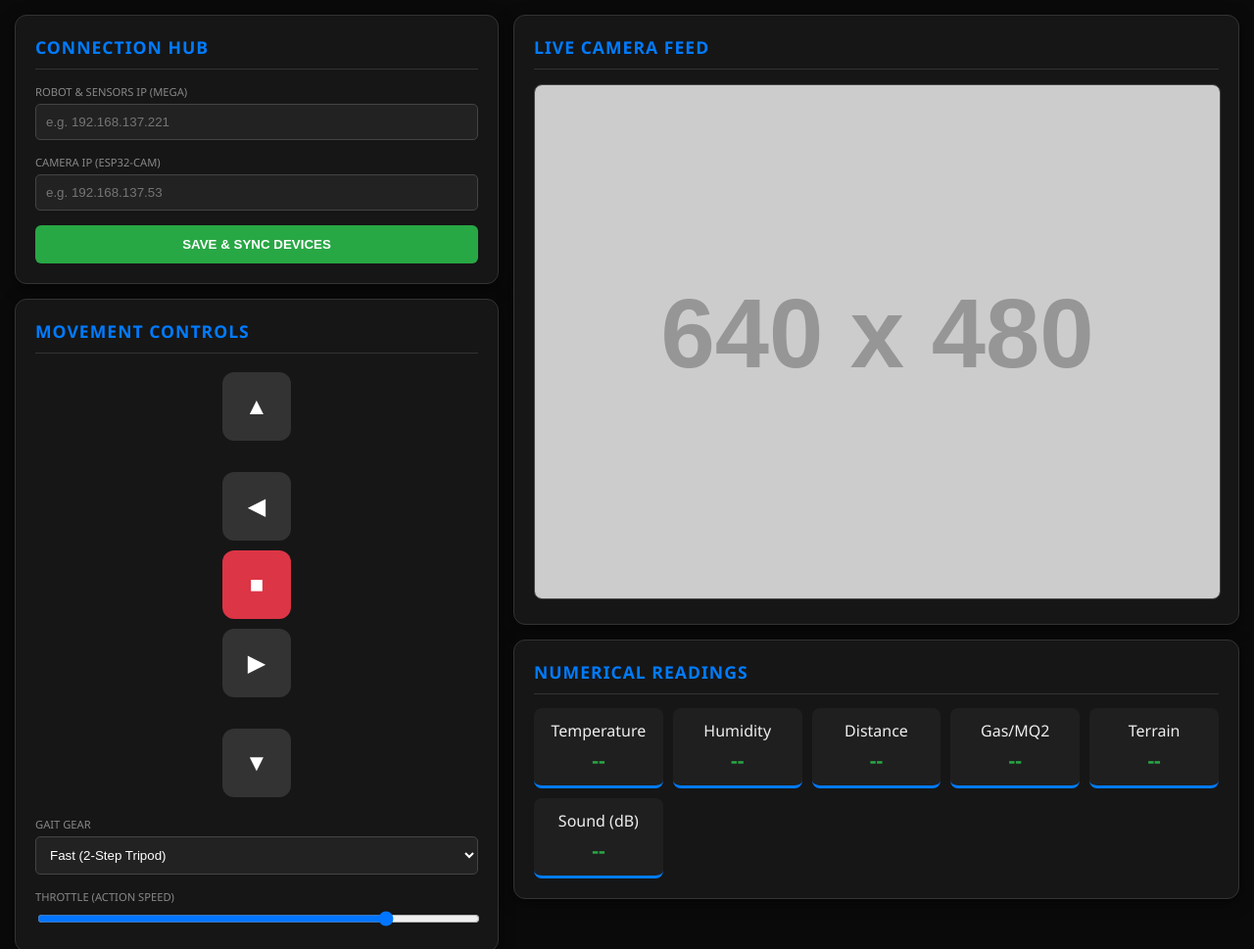
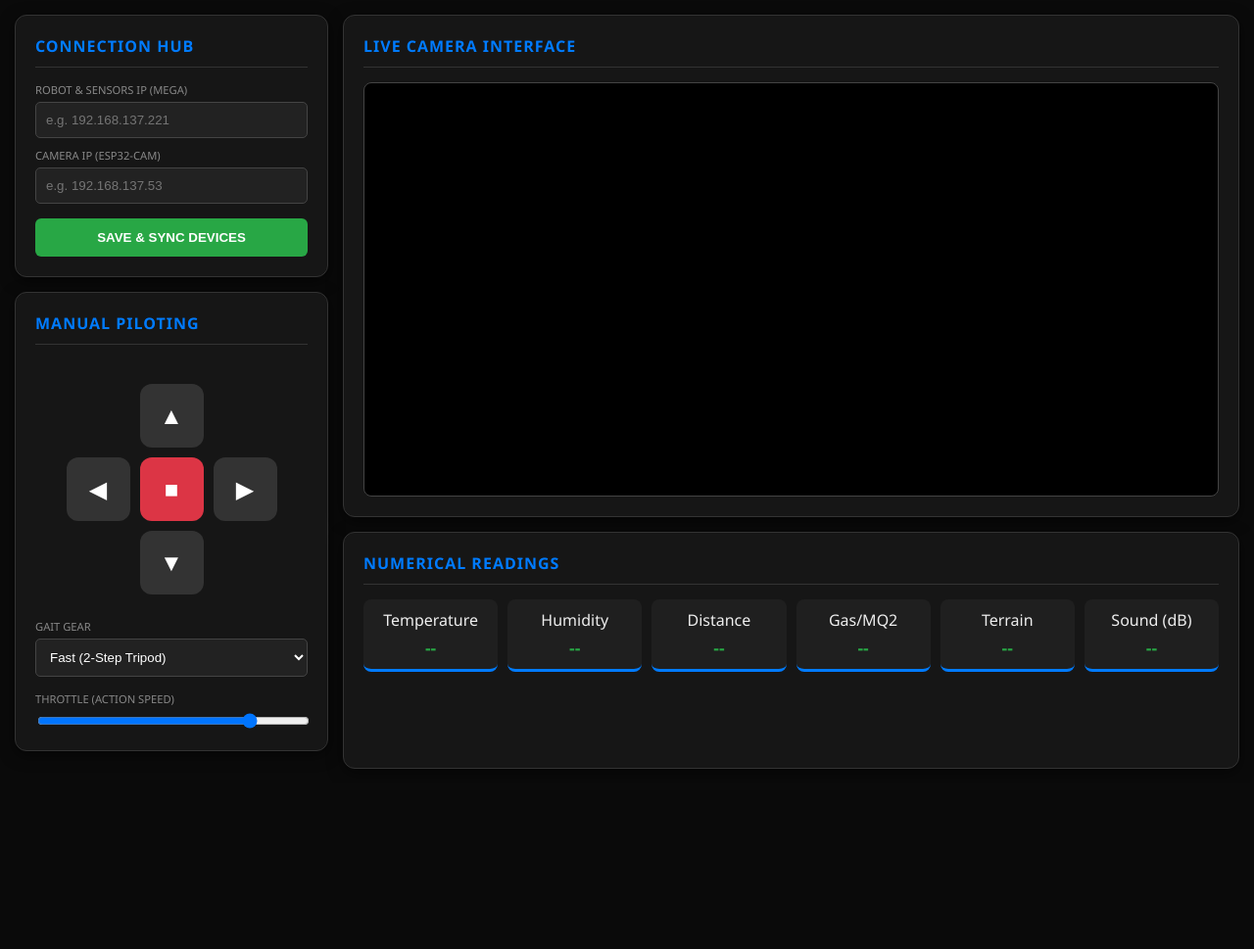
Before and after one commit to akong019-bot/hexapod-control-ui, a plain HTML site: page index.html in a window 1280 px wide. Shown: the top 969 px of the page at 98% size. After the commit the page ends 800 px from the top, so only its background shows below. Drawn offline with Linux system fonts and the light colour scheme; placeholder pictures from the web are drawn by us.

Commit message:
Improved layout, unified GUI testing

```diff
--- a/index.html
+++ b/index.html
@@ -1,32 +1,35 @@
 <!DOCTYPE html>
 <html lang="en">
 <head>
-    <title>Hexapod Unified GUI</title>
+    <title>Hexapod Alpha: Unified Command</title>
     <meta charset="UTF-8">
     <meta name="viewport" content="width=device-width, initial-scale=1.0">
     <style>
-        :root { --bg: #0a0a0a; --card: #161616; --accent: #007bff; --text: #eee; --green: #28a745; }
-        body { background: var(--bg); color: var(--text); font-family: 'Segoe UI', Tahoma, Geneva, Verdana, sans-serif; margin: 0; padding: 15px; display: grid; grid-template-columns: 1fr 1.5fr; gap: 15px; }
-        .card { background: var(--card); border-radius: 12px; padding: 20px; border: 1px solid #333; box-shadow: 0 4px 15px rgba(0,0,0,0.5); }
-        h2 { margin-top: 0; color: var(--accent); font-size: 1.1rem; text-transform: uppercase; letter-spacing: 1px; border-bottom: 1px solid #333; padding-bottom: 10px; }
+        :root { --bg: #0a0a0a; --card: #161616; --accent: #007bff; --text: #eee; --green: #28a745; --red: #dc3545; }
+        body { background: var(--bg); color: var(--text); font-family: 'Segoe UI', sans-serif; margin: 0; padding: 15px; display: grid; grid-template-columns: 320px 1fr; gap: 15px; height: 100vh; box-sizing: border-box; }
+        .card { background: var(--card); border-radius: 12px; padding: 20px; border: 1px solid #333; box-shadow: 0 4px 15px rgba(0,0,0,0.5); display: flex; flex-direction: column; }
+        h2 { margin-top: 0; color: var(--accent); font-size: 1rem; text-transform: uppercase; letter-spacing: 1px; border-bottom: 1px solid #333; padding-bottom: 10px; margin-bottom: 15px; }
 
-        .input-group { margin-bottom: 15px; text-align: left; }
+        .input-group { margin-bottom: 10px; text-align: left; }
         label { display: block; font-size: 0.7rem; color: #888; margin-bottom: 5px; text-transform: uppercase; }
         input[type=text] { width: 100%; padding: 10px; background: #222; border: 1px solid #444; color: white; border-radius: 5px; box-sizing: border-box; }
-        .btn-connect { width: 100%; padding: 12px; background: var(--green); color: white; border: none; border-radius: 6px; cursor: pointer; font-weight: bold; }
+        .btn-connect { width: 100%; padding: 12px; background: var(--green); color: white; border: none; border-radius: 6px; cursor: pointer; font-weight: bold; margin-top: 5px; }
 
-        #stream { width: 100%; height: auto; border-radius: 8px; border: 1px solid #444; background: #000; min-height: 240px; }
+        .cam-container { flex-grow: 1; position: relative; overflow: hidden; border-radius: 8px; border: 1px solid #444; background: #000; }
+        #camIframe { width: 100%; height: 100%; border: none; }
 
-        .controls { display: grid; place-items: center; margin-bottom: 15px; }
-        .move-btn { width: 70px; height: 70px; margin: 5px; background: #333; border: none; border-radius: 12px; color: white; font-size: 24px; cursor: pointer; transition: 0.2s; }
+        .dpad-container { display: flex; flex-direction: column; align-items: center; margin: 20px 0; }
+        .dpad-row { display: flex; justify-content: center; }
+        .move-btn { width: 65px; height: 65px; margin: 5px; background: #333; border: none; border-radius: 12px; color: white; font-size: 24px; cursor: pointer; transition: 0.2s; display: flex; align-items: center; justify-content: center; }
         .move-btn:active { background: var(--accent); transform: scale(0.9); }
-        .move-btn.stop { background: #dc3545; }
+        .move-btn.stop { background: var(--red); }
+        .spacer { width: 75px; height: 75px; margin: 5px; }
 
-        .sensor-grid { display: grid; grid-template-columns: repeat(auto-fit, minmax(130px, 1fr)); gap: 10px; }
-        .sensor-box { background: #1f1f1f; padding: 12px; border-radius: 8px; text-align: center; border-bottom: 3px solid var(--accent); }
-        .sensor-value { font-size: 1.3rem; font-weight: bold; color: var(--green); margin-top: 5px; }
+        .sensor-grid { display: grid; grid-template-columns: repeat(auto-fit, minmax(110px, 1fr)); gap: 10px; }
+        .sensor-box { background: #1f1f1f; padding: 10px; border-radius: 8px; text-align: center; border-bottom: 3px solid var(--accent); }
+        .sensor-value { font-size: 1.1rem; font-weight: bold; color: var(--green); margin-top: 5px; }
 
-        @media (max-width: 900px) { body { grid-template-columns: 1fr; } }
+        @media (max-width: 900px) { body { grid-template-columns: 1fr; height: auto; } .cam-container { height: 400px; } }
     </style>
 </head>
 <body>
@@ -45,35 +48,43 @@
             <button class="btn-connect" onclick="saveAndConnect()">SAVE & SYNC DEVICES</button>
         </div>
 
-        <div class="card" style="margin-top:15px;">
-            <h2>Movement Controls</h2>
-            <div class="controls">
-                <button class="move-btn" onclick="sendCmd('F')">▲</button><br>
-                <button class="move-btn" onclick="sendCmd('L')">◀</button>
-                <button class="move-btn stop" onclick="sendCmd('S')">■</button>
-                <button class="move-btn" onclick="sendCmd('R')">▶</button><br>
-                <button class="move-btn" onclick="sendCmd('B')">▼</button>
+        <div class="card" style="margin-top:15px; flex-grow: 1;">
+            <h2>Manual Piloting</h2>
+            <div class="dpad-container">
+                <div class="dpad-row">
+                    <button class="move-btn" onclick="sendCmd('F')">▲</button>
+                </div>
+                <div class="dpad-row">
+                    <button class="move-btn" onclick="sendCmd('L')">◀</button>
+                    <button class="move-btn stop" onclick="sendCmd('S')">■</button>
+                    <button class="move-btn" onclick="sendCmd('R')">▶</button>
+                </div>
+                <div class="dpad-row">
+                    <button class="move-btn" onclick="sendCmd('B')">▼</button>
+                </div>
             </div>
+
             <label>Gait Gear</label>
-            <select id="gait" onchange="sendCmd('G', this.value)" style="width:100%; padding:10px; background:#222; color:white; border:1px solid #444; border-radius:5px;">
+            <select id="gait" onchange="sendCmd('G', this.value)" style="width:100%; padding:10px; background:#222; color:white; border:1px solid #444; border-radius:5px; margin-bottom:15px;">
                 <option value="1">Fast (2-Step Tripod)</option>
                 <option value="2">Medium (4-Step)</option>
                 <option value="3">Stable (6-Step Ripple)</option>
             </select>
-            <div style="margin-top:15px;">
-                <label>Throttle (Action Speed)</label>
-                <input type="range" min="1" max="100" value="80" onchange="sendCmd('P', this.value)" style="width:100%;">
-            </div>
+
+            <label>Throttle (Action Speed)</label>
+            <input type="range" min="1" max="100" value="80" onchange="sendCmd('P', this.value)" style="width:100%;">
         </div>
     </div>
 
-    <div class="right-col">
-        <div class="card">
-            <h2>Live Camera Feed</h2>
-            <img id="stream" src="" alt="Waiting for Connection..." onerror="this.src='https://via.placeholder.com/640x480?text=Camera+Offline'">
+    <div class="right-col" style="display: flex; flex-direction: column; gap: 15px;">
+        <div class="card" style="flex-grow: 1;">
+            <h2>Live Camera Interface</h2>
+            <div class="cam-container">
+                <iframe id="camIframe" src="" title="ESP32-CAM Interface"></iframe>
+            </div>
         </div>
 
-        <div class="card" style="margin-top:15px;">
+        <div class="card" style="height: 200px;">
             <h2>Numerical Readings</h2>
             <div class="sensor-grid">
                 <div class="sensor-box"><div class="label">Temperature</div><div class="sensor-value" id="temp">--</div></div>
@@ -89,7 +100,7 @@
     <script>
         let socket;
         let robotIP = "";
-//memory section, load previously loaded ips
+
         window.onload = function() {
             const savedRobot = localStorage.getItem('robotIP');
             const savedCam = localStorage.getItem('camIP');
@@ -101,7 +112,7 @@
             }
             if (savedCam) {
                 document.getElementById('camIpInput').value = savedCam;
-                document.getElementById('stream').src = `http://${savedCam}/stream`;
+                document.getElementById('camIframe').src = `http://${savedCam}`;
             }
         };
 
@@ -112,9 +123,8 @@
             localStorage.setItem('robotIP', robotIP);
             localStorage.setItem('camIP', camIP);
 
-            document.getElementById('stream').src = `http://${camIP}/stream`;
+            document.getElementById('camIframe').src = `http://${camIP}`;
             connectWebSocket(robotIP);
-            alert("Connection Settings Updated!");
         }
 
         function connectWebSocket(ip) {
@@ -130,15 +140,13 @@
                 document.getElementById('terrain').innerText = data.terrain;
                 document.getElementById('sound').innerText = data.sound_db.toFixed(1);
             };
-
-            socket.onclose = function() { console.log("WebSocket Disconnected. Robot might be off."); };
         }
 
         function sendCmd(c, val = null) {
-            if(!robotIP) return alert("Please set Robot IP first!");
+            if(!robotIP) return;
             let url = `http://${robotIP}/?cmd=${c}`;
             if(val) url += `&val=${val}`;
-            fetch(url, { mode: 'no-cors' }).catch(err => console.log("Robot Request Sent"));
+            fetch(url, { mode: 'no-cors' }).catch(() => {});
         }
     </script>
 </body>
```
